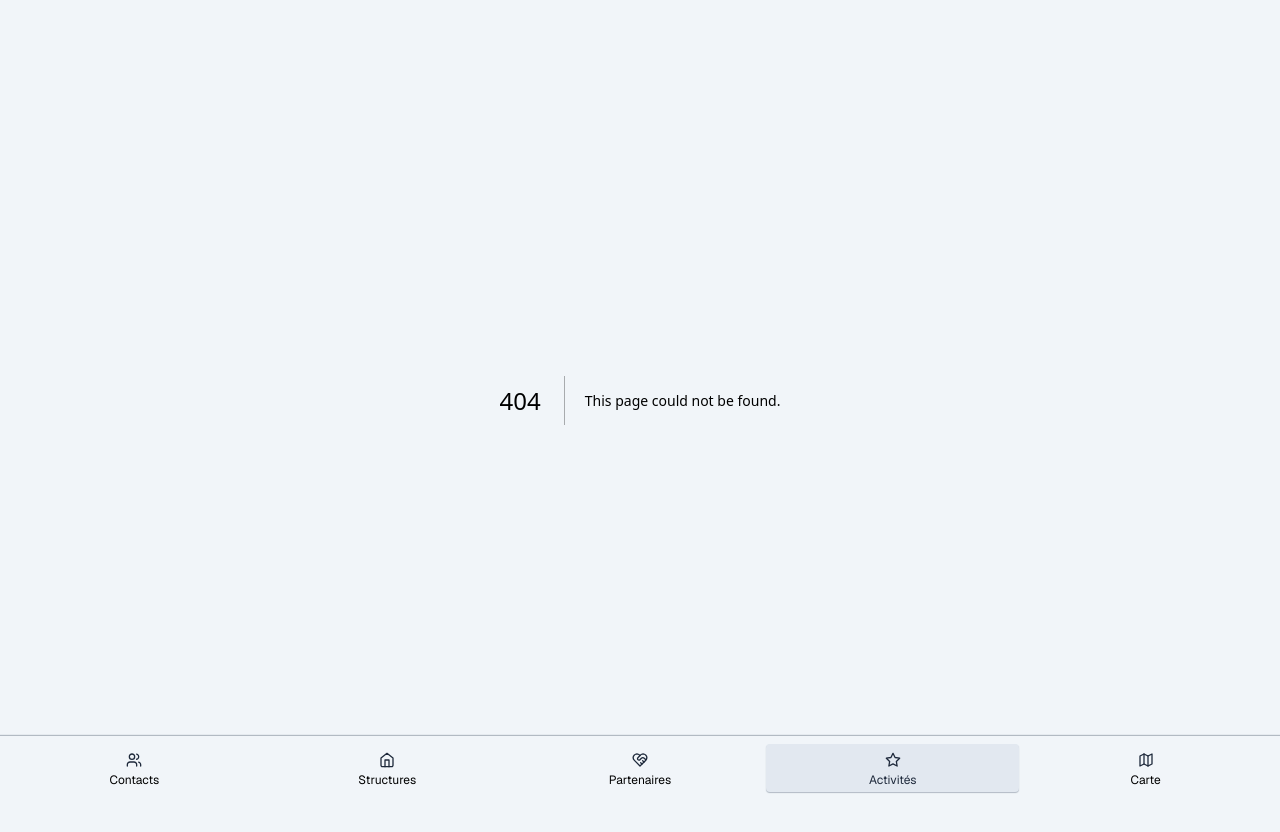
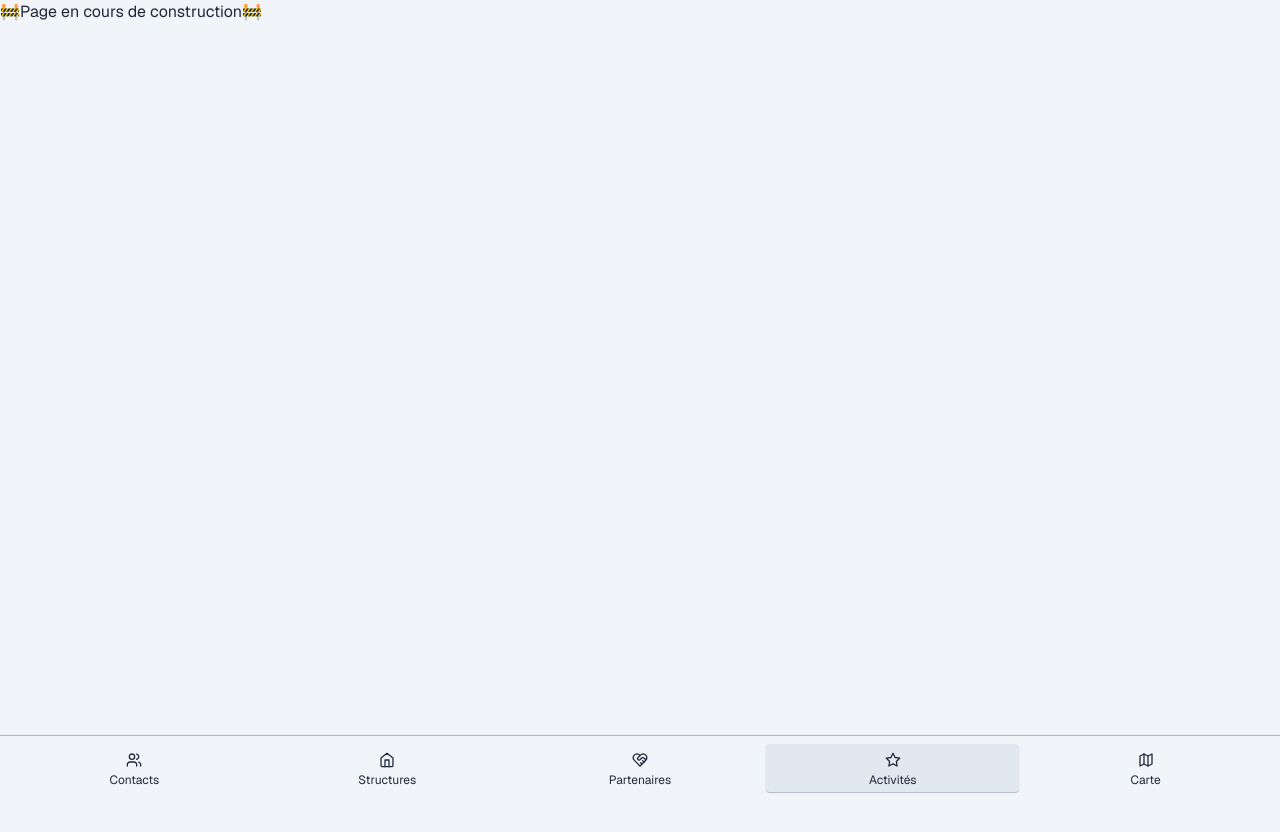
Before and after one commit to Carantec-annuaire/annuaire, a Next.js app: page /activity in a window 1280 px wide. Before the commit this address had no page. Shown: the top 832 px of the page. After the commit the page ends 800 px from the top, so only its background shows below. Built offline with nearby package versions, Linux system fonts and the light colour scheme.

Commit message:
Création page activités

```diff
--- /dev/null
+++ b/src/app/activity/page.tsx
@@ -0,0 +1,5 @@
+import React from "react";
+
+export default function ContactPage() {
+  return <div className="">🚧Page en cours de construction🚧</div>;
+}
```
